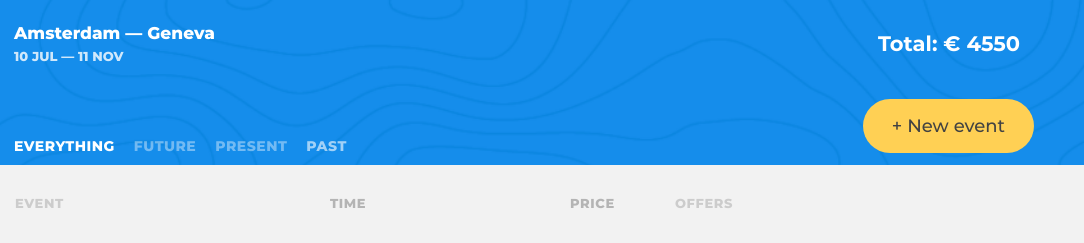
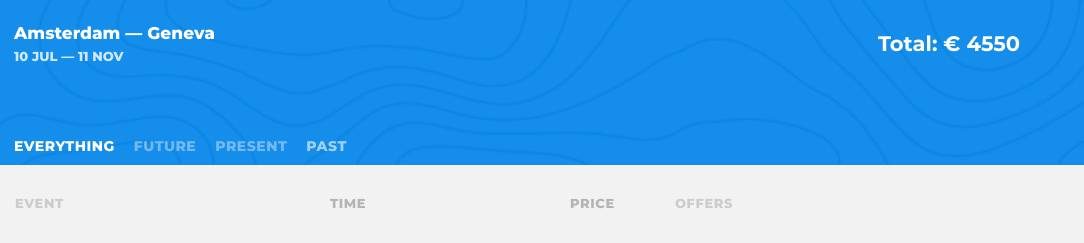
Before and after one commit to htmlacademy-ecmascript/2412877-big-trip-22, a website built with webpack: page public/index.html in a window 1280 px wide. Shown: the top 243 px of the page, 196-1280 px from the left. Built offline with nearby package versions, Linux system fonts and the light colour scheme.

Commit message:
flatpickr

```diff
--- a/package.json
+++ b/package.json
@@ -35,7 +35,7 @@
   },
   "dependencies": {
     "dayjs": "1.11.7",
-    "flatpickr": "4.6.13",
+    "flatpickr": "^4.6.13",
     "he": "^1.2.0"
   }
 }
--- a/public/index.html
+++ b/public/index.html
@@ -22,7 +22,7 @@
             </div>
           </div>
 
-          <button class="trip-main__event-add-btn  btn  btn--big  btn--yellow" type="button">New event</button>
+
         </div>
       </div>
     </header>
```
Also changed, not shown: 1 other file.
